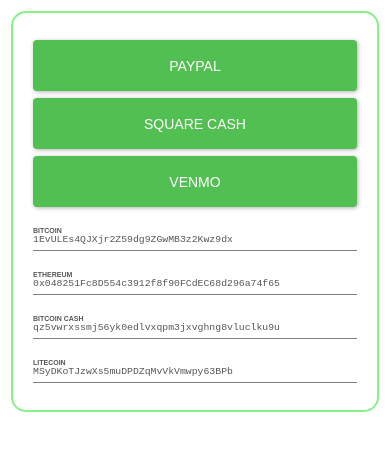
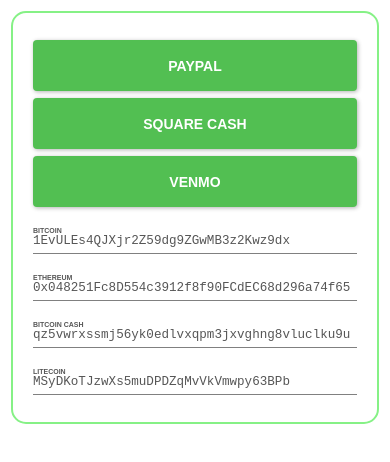
Before and after one commit to ghettifish/pay.bovee.me, a plain HTML site: page index.html in a window 390 px wide. Shown: the part 74-536 px from the top of the page. Drawn offline with nearby package versions, Linux system fonts and the light colour scheme.

Commit message:
larger keys

```diff
--- a/style.css
+++ b/style.css
@@ -20,6 +20,10 @@
     main {
         padding: 15px;
     }
+    .crypto p {
+        font-family: monospace;
+        font-size: 1.8rem;
+    }
 }
 @media only screen and (max-width: 396px) {
     :root {
@@ -36,12 +40,22 @@
         border: none !important;
         color: #fff;
         font-size: 2rem;
-        font-weight: bold;
+        font-weight: bold !important;
         padding: 2.5rem 2.5rem !important;
 
     }
+    .crypto p {
+        font-family: monospace;
+        font-size: 1.8rem !important;
+    }
 }
 
+@media only screen and (max-width: 320px) {
+    .crypto p {
+        font-family: monospace;
+        font-size: 1.4rem !important;
+    }
+}
 body {
     font-family: sans-serif;
     color: #565656;
```
